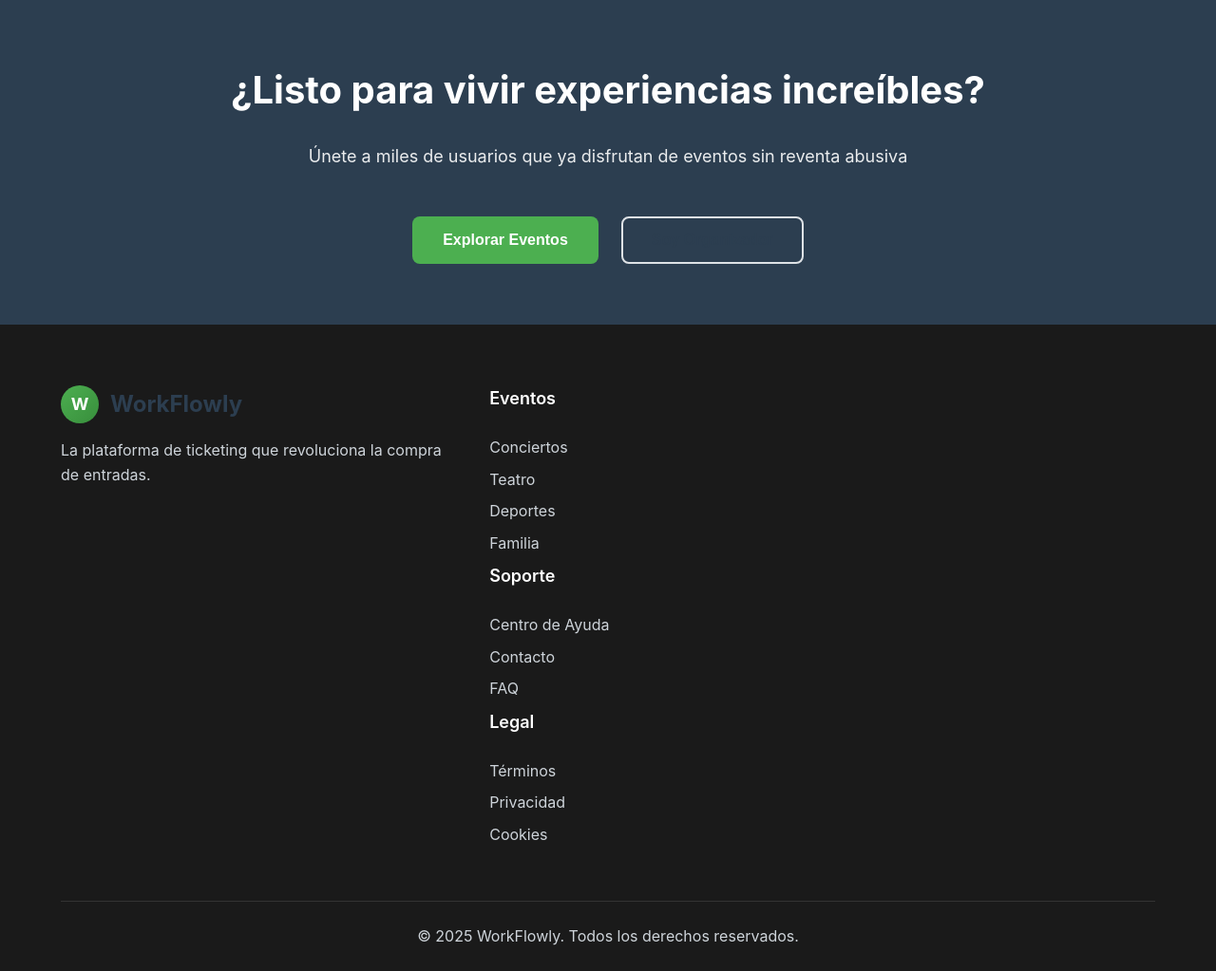
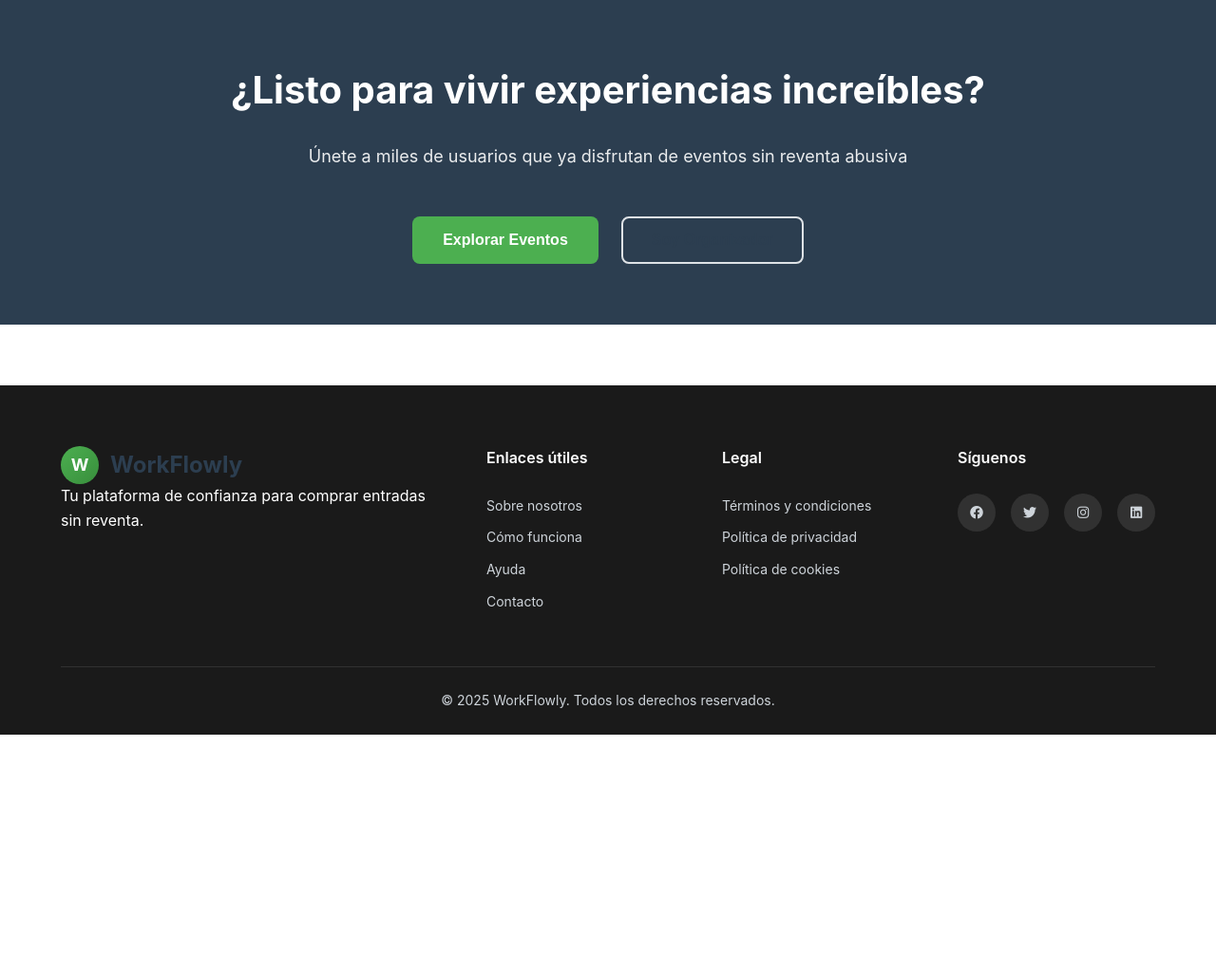
Before and after one commit to Yotuelito19/workflowly, a PHP site: page /static/inicio.html in a window 1280 px wide. Shown: the part 2938-3961 px from the top of the page at 95% size. After the commit the page ends 3712 px from the top, so only its background shows below. Run offline with PHP 8.4, Linux system fonts and the light colour scheme.

Commit message:
Fixed the footer of inicio.html and css

```diff
--- a/static/inicio.css
+++ b/static/inicio.css
@@ -527,6 +527,7 @@ body {
     background: var(--background-dark);
     color: var(--white);
     padding: var(--spacing-xxl) 0 var(--spacing-md);
+    margin-top: var(--spacing-xxl);
 }
 
 .footer-content {
@@ -536,35 +537,60 @@ body {
     margin-bottom: var(--spacing-xl);
 }
 
-.footer-brand p {
-    margin-top: var(--spacing-sm);
-    color: var(--gray-400);
-    line-height: 1.6;
-}
-
-.link-group h4 {
-    font-size: 1.125rem;
+.footer-section h4 {
+    font-size: 1rem;
     font-weight: 600;
     margin-bottom: var(--spacing-md);
 }
 
-.link-group a {
-    display: block;
+.footer-section ul {
+    list-style: none;
+}
+
+.footer-section li {
+    margin-bottom: var(--spacing-xs);
+}
+
+.footer-section a {
     color: var(--gray-400);
     text-decoration: none;
-    margin-bottom: var(--spacing-xs);
+    font-size: 14px;
     transition: color 0.3s ease;
 }
 
-.link-group a:hover {
+.footer-section a:hover {
     color: var(--primary-color);
 }
 
+.social-links {
+    display: flex;
+    gap: var(--spacing-sm);
+}
+
+.social-links a {
+    width: 40px;
+    height: 40px;
+    background: rgba(255,255,255,0.1);
+    border-radius: 50%;
+    display: flex;
+    align-items: center;
+    justify-content: center;
+    transition: all 0.3s ease;
+}
+
+.social-links a:hover {
+    background: var(--primary-color);
+}
+
 .footer-bottom {
-    border-top: 1px solid #333;
     padding-top: var(--spacing-md);
+    border-top: 1px solid rgba(255,255,255,0.1);
     text-align: center;
+}
+
+.footer-bottom p {
     color: var(--gray-400);
+    font-size: 14px;
 }
 
 /* Responsive */
--- a/static/inicio.html
+++ b/static/inicio.html
@@ -252,34 +252,39 @@
     <footer class="footer">
         <div class="container">
             <div class="footer-content">
-                <div class="footer-brand">
+                <div class="footer-section">
                     <div class="logo">
                         <div class="logo-circle">
                             <span>W</span>
                         </div>
                         <span class="brand-name">WorkFlowly</span>
                     </div>
-                    <p>La plataforma de ticketing que revoluciona la compra de entradas.</p>
+                    <p>Tu plataforma de confianza para comprar entradas sin reventa.</p>
                 </div>
-                <div class="footer-links">
-                    <div class="link-group">
-                        <h4>Eventos</h4>
-                        <a href="#">Conciertos</a>
-                        <a href="#">Teatro</a>
-                        <a href="#">Deportes</a>
-                        <a href="#">Familia</a>
-                    </div>
-                    <div class="link-group">
-                        <h4>Soporte</h4>
-                        <a href="#">Centro de Ayuda</a>
-                        <a href="#">Contacto</a>
-                        <a href="#">FAQ</a>
-                    </div>
-                    <div class="link-group">
-                        <h4>Legal</h4>
-                        <a href="#">Términos</a>
-                        <a href="#">Privacidad</a>
-                        <a href="#">Cookies</a>
+                <div class="footer-section">
+                    <h4>Enlaces útiles</h4>
+                    <ul>
+                        <li><a href="#">Sobre nosotros</a></li>
+                        <li><a href="#">Cómo funciona</a></li>
+                        <li><a href="#">Ayuda</a></li>
+                        <li><a href="#">Contacto</a></li>
+                    </ul>
+                </div>
+                <div class="footer-section">
+                    <h4>Legal</h4>
+                    <ul>
+                        <li><a href="#">Términos y condiciones</a></li>
+                        <li><a href="#">Política de privacidad</a></li>
+                        <li><a href="#">Política de cookies</a></li>
+                    </ul>
+                </div>
+                <div class="footer-section">
+                    <h4>Síguenos</h4>
+                    <div class="social-links">
+                        <a href="#"><i class="fab fa-facebook"></i></a>
+                        <a href="#"><i class="fab fa-twitter"></i></a>
+                        <a href="#"><i class="fab fa-instagram"></i></a>
+                        <a href="#"><i class="fab fa-linkedin"></i></a>
                     </div>
                 </div>
             </div>
```
